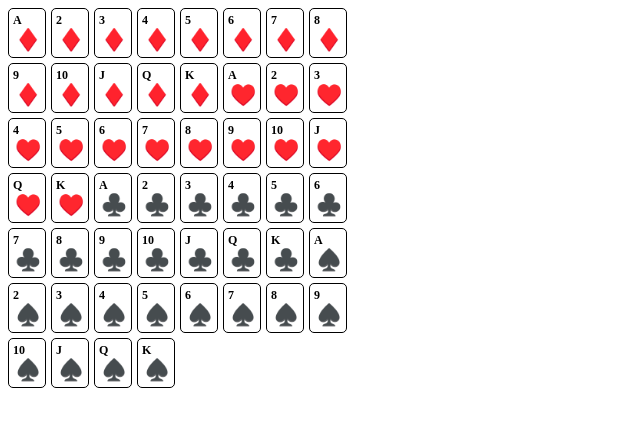
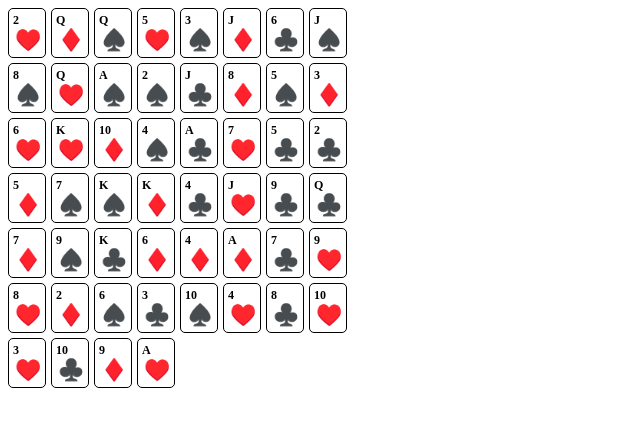
Before and after one commit to BynJerL/CardGame, a plain HTML site: page index.html in a window 1280 px wide. Shown: the whole page, without its empty margins (0-640 px from the left). Drawn offline with Linux system fonts and the light colour scheme.

Commit message:
Implement card shuffling functionality in index.html

```diff
--- a/index.html
+++ b/index.html
@@ -48,7 +48,16 @@
             }
         }
 
-        const card_list = [
+
+        const shuffle = (array) => {
+            for (let i = array.length - 1; i > 0; i--) {
+                const j = Math.floor(Math.random() * (i));
+                [array[i], array[j]] = [array[j], array[i]];
+            }
+            return array;
+        }
+
+        var card_list = [
             new Card("♦️", "A"),
             new Card("♦️", "2"),
             new Card("♦️", "3"),
@@ -103,6 +112,8 @@
             new Card("♠️", "K"),
         ]
 
+        card_list = shuffle(card_list);
+
         cardDeck.innerHTML = card_list.map(
             card => `<div class="card">
                     <div class="rank">${card.rank}</div>
```
